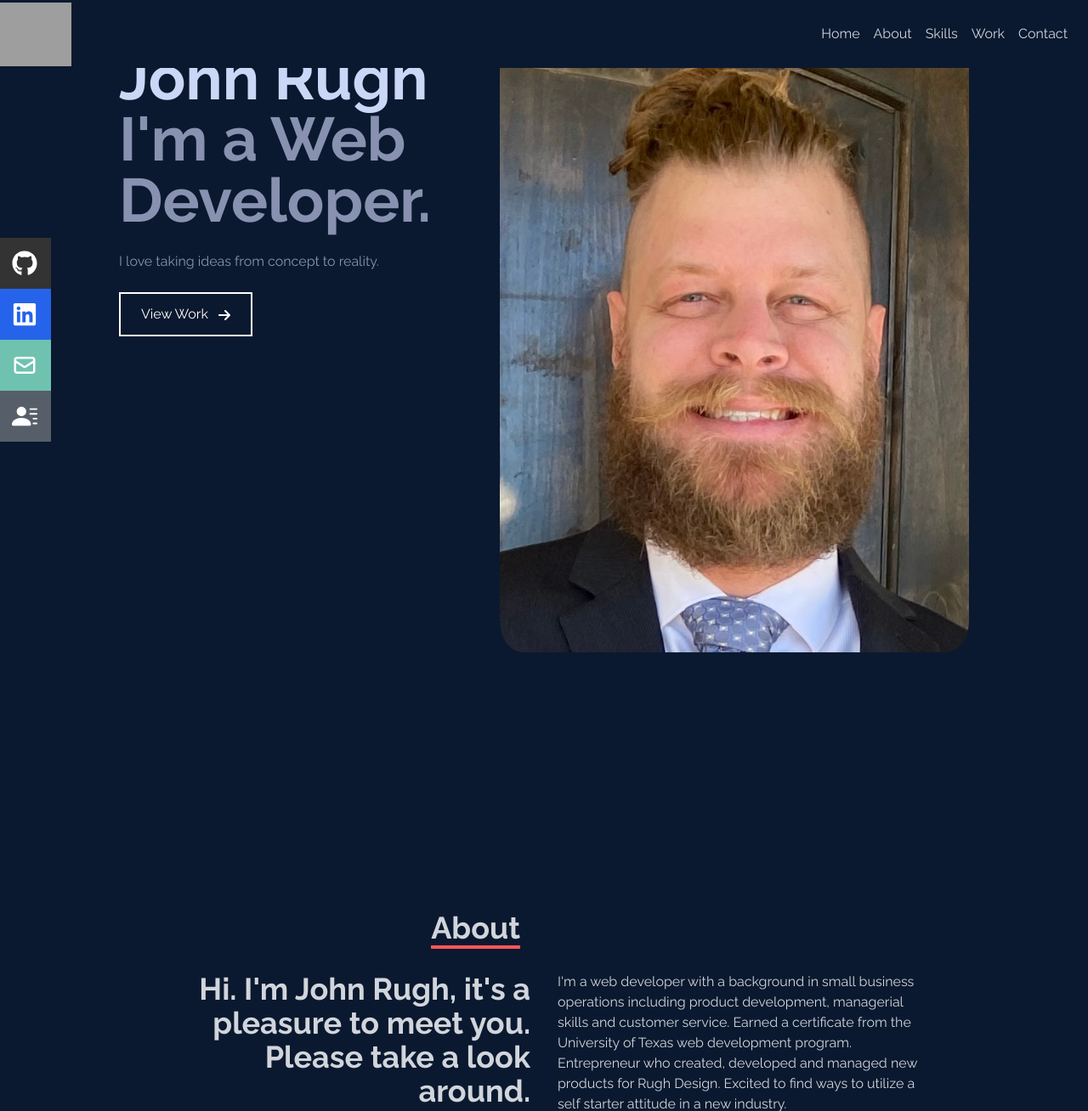
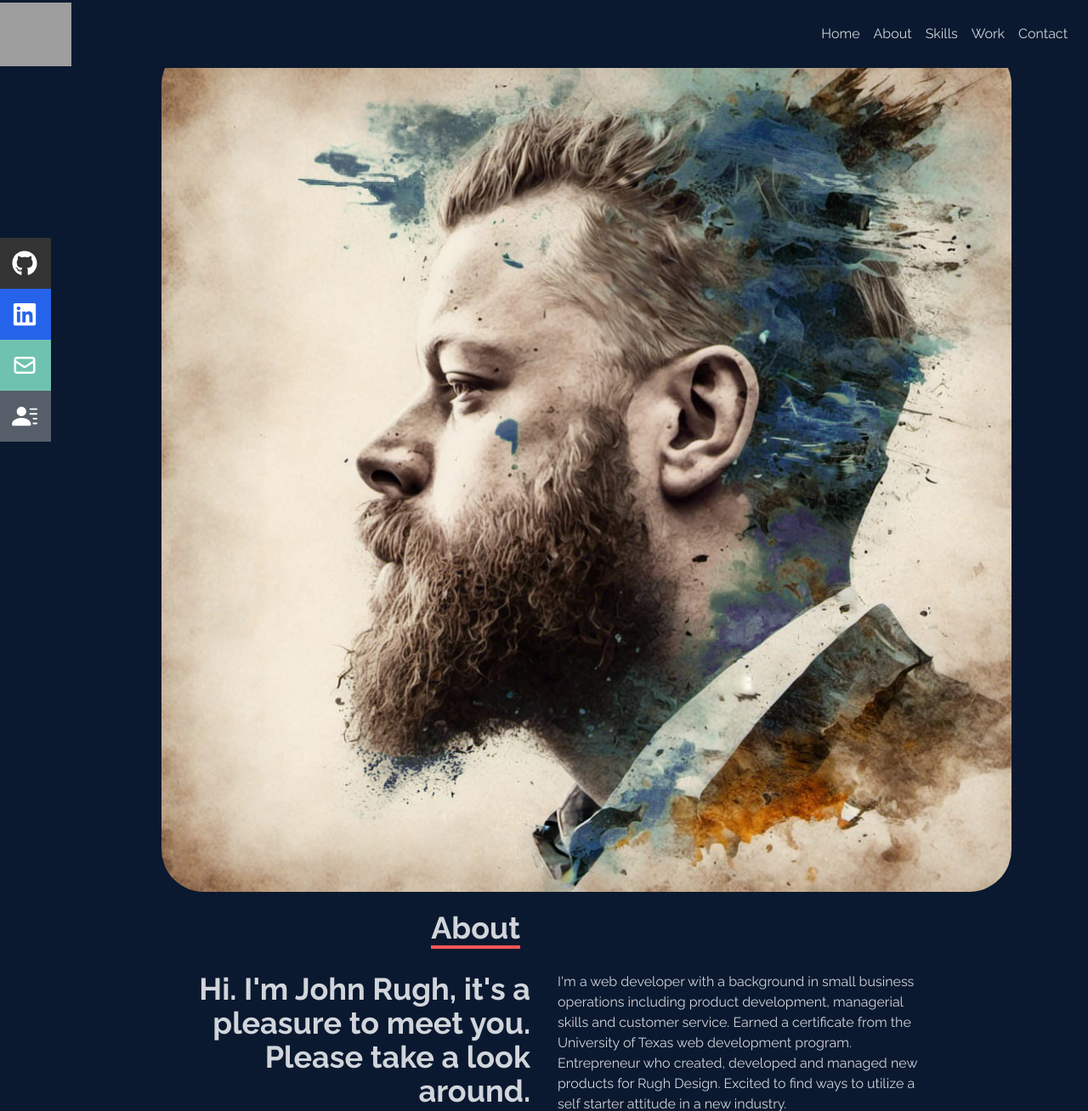
Before and after one commit to roodhouse/python-portfolio, a Flask app: page / in a window 1280 px wide. Shown: the top 1308 px of the page at 85% size. Run offline with Flask 3, Linux system fonts and the light colour scheme; some libraries are stand-ins or nearby versions; grey boxes are pictures that could not be loaded.

Commit message:
updating..

```diff
--- a/templates/home.html
+++ b/templates/home.html
@@ -1,18 +1,20 @@
 <div id="homeContainer" class="mx-auto d-flex flex-column justify-content-center">
     <div id="homeContainerTwo" class="d-flex flex-row justify-content-center">
         <div id="homeCopyContainer">
-            <p class="nameIs m-0">Hi, my name is</p>
-            <h1 class="fullName fw-bolder m-0">John Rugh</h1>
-            <h2 class="webDev fw-bolder">I'm a Web Developer.</h2>
-            <p class="tagLine m-0">I love taking ideas from concept to reality.</p>
+            <div id="homeCopyText">
+                <p class="nameIs m-0">Hi, my name is</p>
+                <h1 class="fullName fw-bolder m-0">John Rugh</h1>
+                <h2 class="webDev fw-bolder">I'm a Web Developer.</h2>
+                <p class="tagLine m-0">I love taking ideas from concept to reality.</p>
+            </div>
             <div class="viewMore">
                 <a id="viewWork" href="#workWrapper">
                     <button class="viewMoreButton">View Work<span><img class="arrowImage" src="{{ url_for('static', filename='images/arrow.svg') }}" alt="arrow"></span></button>
                 </a>
             </div>
-        </div>
-        <div id="homeImageContainer" class="homeImageContainer h-100 h-md-75 w-100">
-            <img src="{{ url_for('static', filename='images/me.jpg') }}" alt="John Rugh" class="h-md-100 mw-100 johnImg">
+            <div id="homeImageContainer" class="homeImageContainer h-100 h-md-75 w-100">
+                <img src="{{ url_for('static', filename='images/meagainBluejpg.jpg') }}" alt="John Rugh" class="h-md-100 mw-100 johnImg">
+            </div>
         </div>
     </div>
 </div>
```
Also changed, not shown: static/images/meagainBluejpg.jpg (added).
